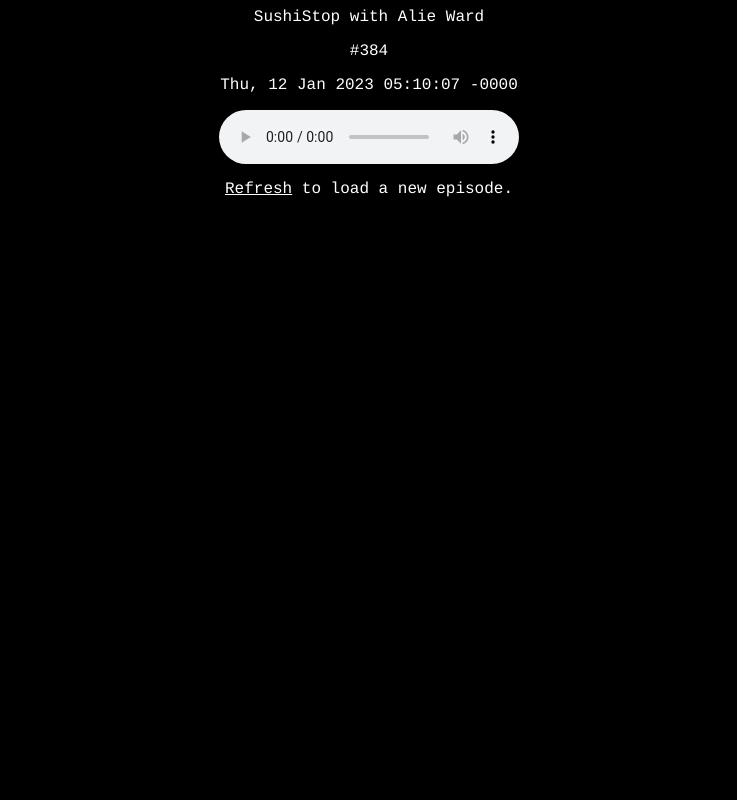
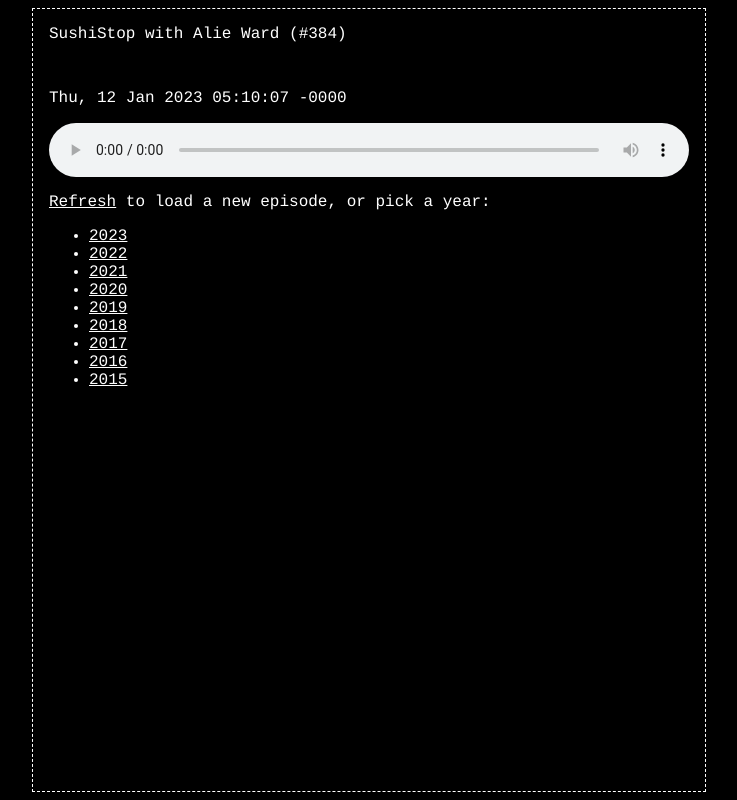
Before and after one commit to ernstwi/doughboys, a plain HTML site: page index.html in a window 1280 px wide. Shown: the whole page, without its empty margins (271-1008 px from the left). Drawn offline with Linux system fonts and the light colour scheme.

Commit message:
Style, pick by year

```diff
--- a/client.js
+++ b/client.js
@@ -2,18 +2,40 @@
   return Math.floor(Math.random() * Math.floor(cap));
 }
 
-function nextEp() {
+function nextEp(year) {
   fetch("./data.json")
     .then((res) => {
       return res.json();
     })
     .then((eps) => {
+      if (year) eps = eps.filter((ep) => ep.date.includes(year));
       let ep = eps[getRandomInt(eps.length)];
-      document.getElementById("title").innerText = ep.title;
-      document.getElementById("number").innerText = "#" + ep.number;
+      document.getElementById(
+        "title",
+      ).innerText = `${ep.title} (#${ep.number})`;
       document.getElementById("date").innerText = ep.date;
       document.getElementById("mp3").src = ep.mp3;
     });
 }
 
+document.addEventListener("DOMContentLoaded", () => {
+  [
+    "2015",
+    "2016",
+    "2017",
+    "2018",
+    "2019",
+    "2020",
+    "2021",
+    "2022",
+    "2023",
+  ].forEach((y) => {
+    const link = document.getElementById(y);
+    link.addEventListener("click", (event) => {
+      event.preventDefault();
+      nextEp(y);
+    });
+  });
+});
+
 nextEp();
--- a/index.html
+++ b/index.html
@@ -8,9 +8,19 @@
   </head>
   <body>
     <p id="title"></p>
-    <p id="number"></p>
     <p id="date"></p>
     <audio controls id="mp3"></audio>
-    <p><a href=".">Refresh</a> to load a new episode.</p>
+    <p><a href=".">Refresh</a> to load a new episode, or pick a year:</p>
+    <ul>
+      <li><a href="" id="2023">2023</a></li>
+      <li><a href="" id="2022">2022</a></li>
+      <li><a href="" id="2021">2021</a></li>
+      <li><a href="" id="2020">2020</a></li>
+      <li><a href="" id="2019">2019</a></li>
+      <li><a href="" id="2018">2018</a></li>
+      <li><a href="" id="2017">2017</a></li>
+      <li><a href="" id="2016">2016</a></li>
+      <li><a href="" id="2015">2015</a></li>
+    </ul>
   </body>
 </html>
--- a/style.css
+++ b/style.css
@@ -2,9 +2,25 @@
   background-color: black;
   color: white;
   font-family: Courier;
-  text-align: center;
+  width: 40em;
+  margin-left: auto;
+  margin-right: auto;
+  border: 1px dashed white;
+  padding: 1em;
 }
 
 a {
   color: white;
 }
+
+a:hover {
+  color: blue;
+}
+
+audio {
+  width: 100%;
+}
+
+#title {
+  height: 3em;
+}
```
